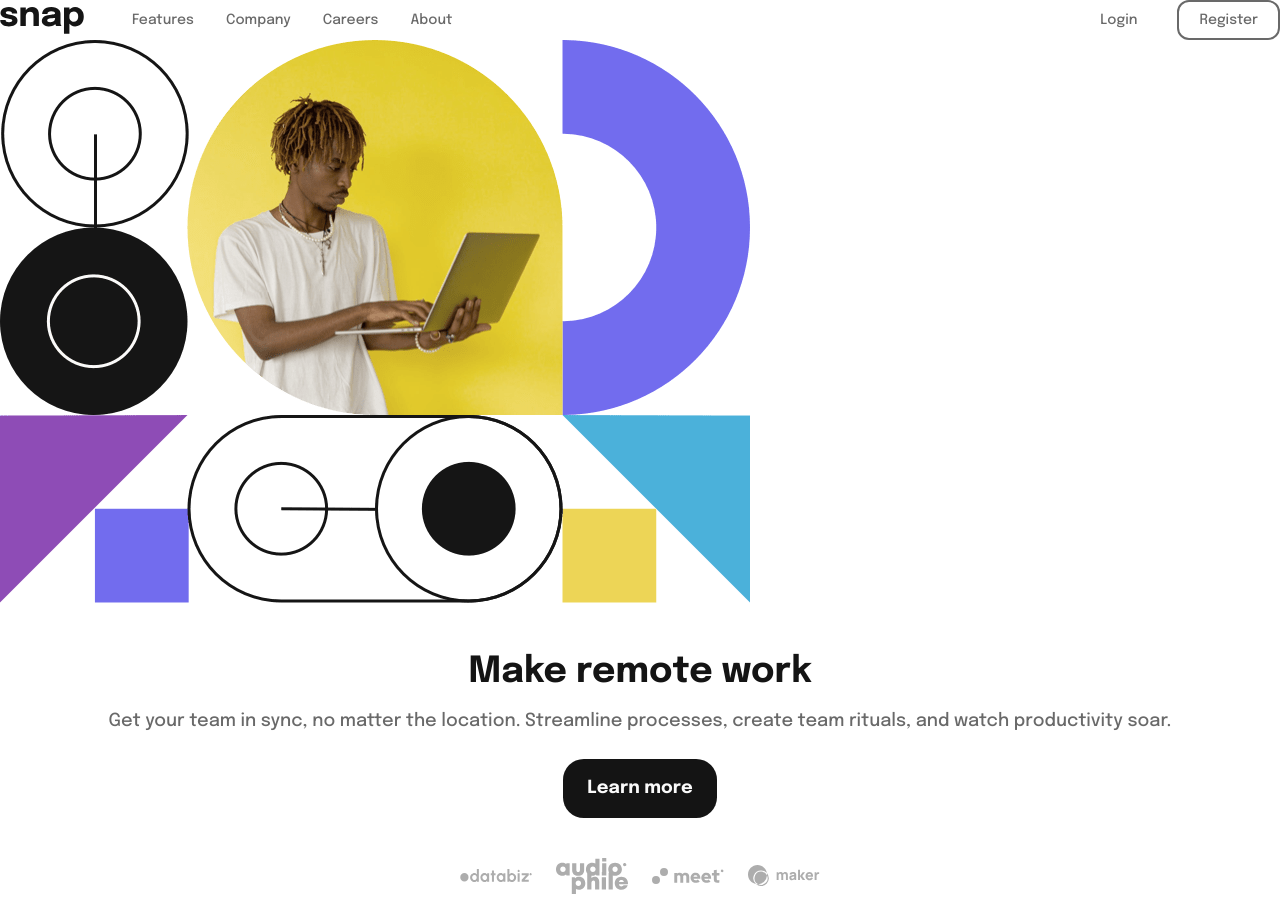
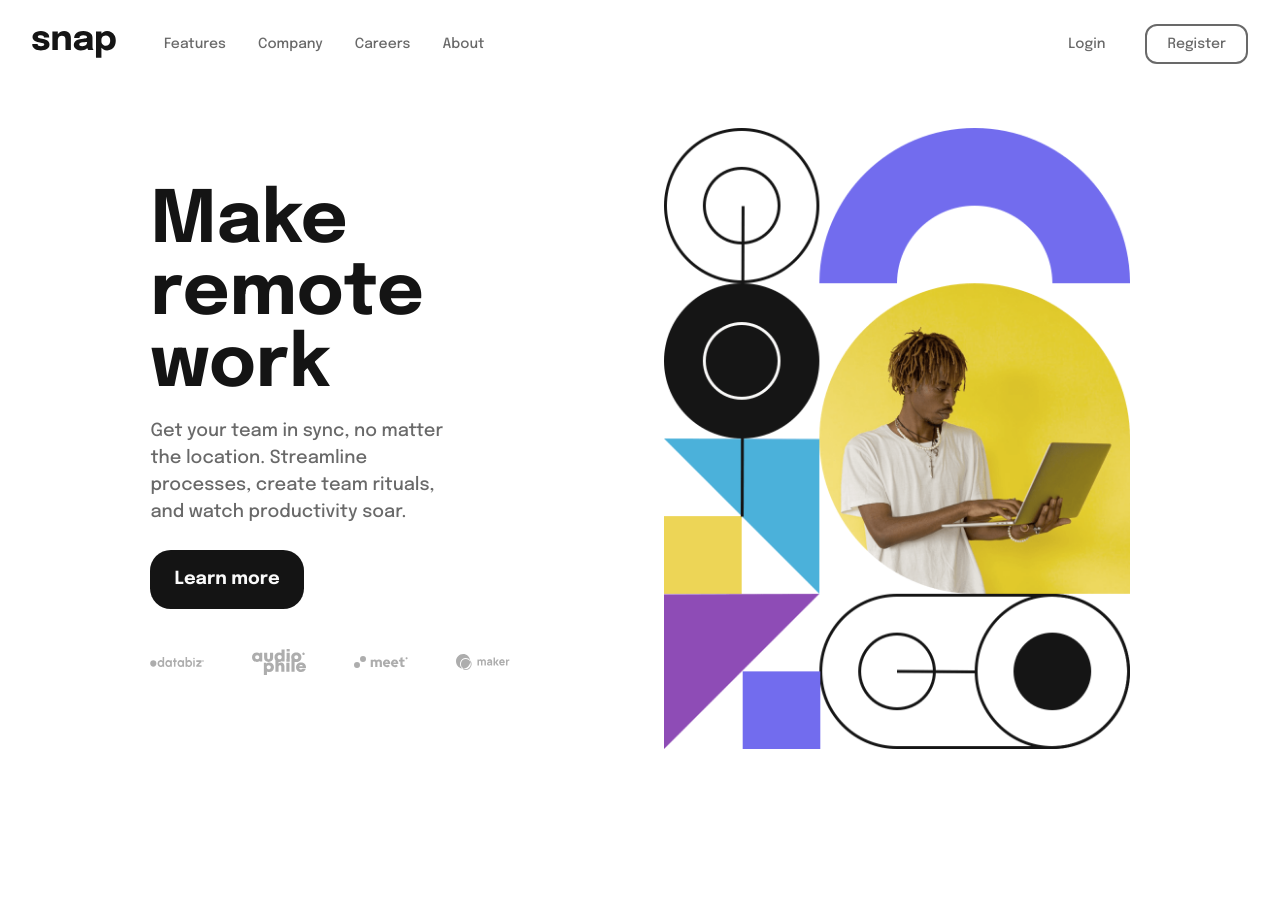
Before and after one commit to eniiku/intro-snap, a React (Vite) app: page / in a window 1280 px wide. After the commit the page ends 800 px from the top, so only its background shows below. Built offline with nearby package versions, Linux system fonts and the light colour scheme.

Commit message:
feat(Home): optimize homepage for responsiveness

```diff
--- a/src/container/Home.tsx
+++ b/src/container/Home.tsx
@@ -1,5 +1,6 @@
 import Navbar from '../components/Navbar/Navbar';
-import heroImage from '../assets/images/image-hero-mobile.png';
+import heroImageMobile from '../assets/images/image-hero-mobile.png';
+import heroImageDesktop from '../assets/images/image-hero-desktop.png';
 
 const trustedClients = [
   {
@@ -21,22 +22,33 @@ const trustedClients = [
 ];
 const Home = () => {
   return (
-    <section aria-label='Landing page for snap company'>
+    <section
+      aria-label='Landing page for snap company'
+      className='md:px-8 md:py-6'
+    >
       <div>
         <Navbar />
 
-        <img src={heroImage} role='presentation' />
+        <img src={heroImageMobile} role='presentation' className='md:hidden' />
       </div>
 
-      <div className='mt-12 flex flex-col items-center justify-center px-4'>
+      <div className='md:flex md:justify-center md:items-center md:px-[8vw] md:py-[2vh]'>
+        <div
+          className='mt-12 flex flex-col items-center justify-center px-4
+        md:grid md:grid-cols-2 md:gap-12'
+        >
+          <div className='md:flex md:flex-col md:justify-between md:items-start'>
             <div>
-          <h1 className='text-almostBlack font-bold text-4xl text-center'>
+              <h1
+                className='text-almostBlack font-bold text-4xl md:text-7xl text-center
+              md:text-left'
+              >
                 Make remote work
               </h1>
 
-          <p className='text-center mt-4 text-mediumGray'>
-            Get your team in sync, no matter the location. Streamline processes,
-            create team rituals, and watch productivity soar.
+              <p className='text-center md:text-left mt-4 text-mediumGray md:w-4/6'>
+                Get your team in sync, no matter the location. Streamline
+                processes, create team rituals, and watch productivity soar.
               </p>
             </div>
 
@@ -56,9 +68,15 @@ const Home = () => {
                   key={client.name}
                   src={client.src}
                   alt={client.name}
-              className='w-[20%]'
+                  className='w-[20%] md:w-[15%]'
                 />
               ))}
+            </div>
+          </div>
+
+          <div>
+            <img src={heroImageDesktop} role-='presentation' />
+          </div>
         </div>
       </div>
     </section>
```
Lines whose indentation alone changed are shown as unchanged.
